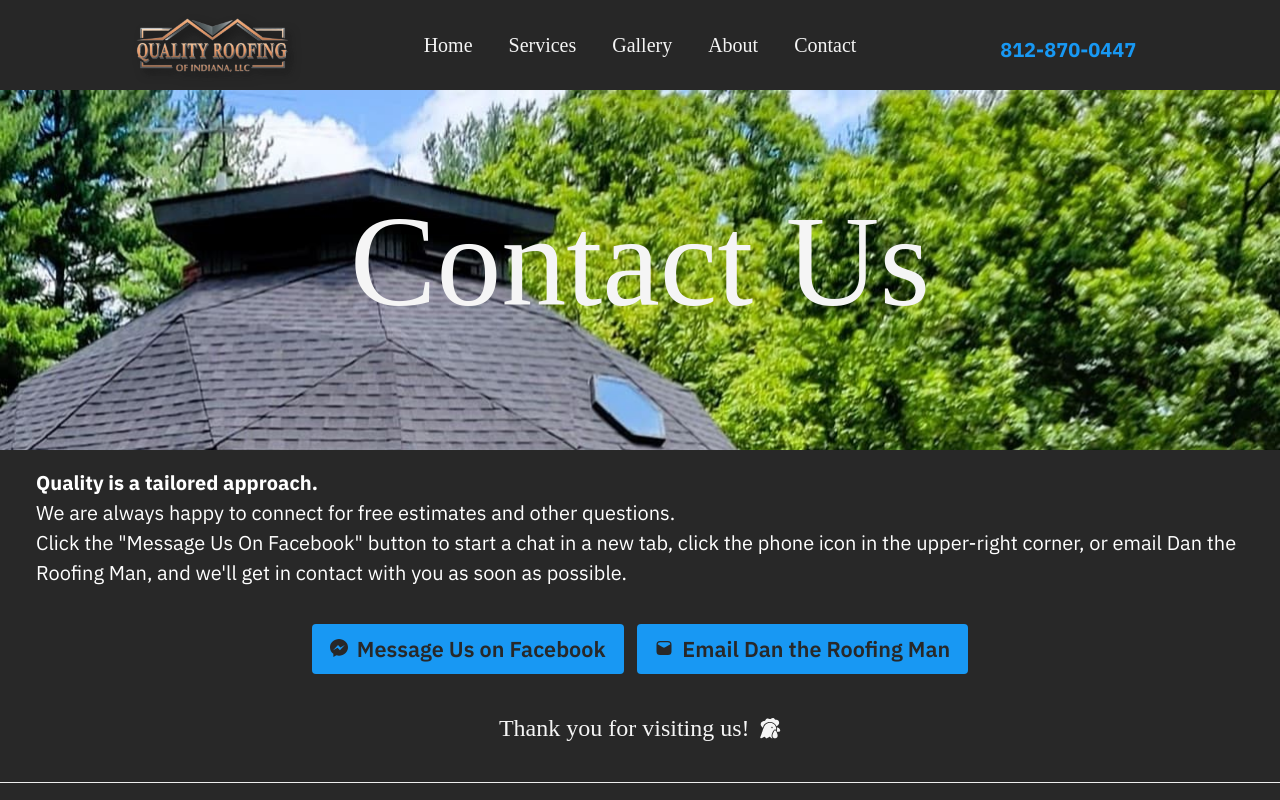
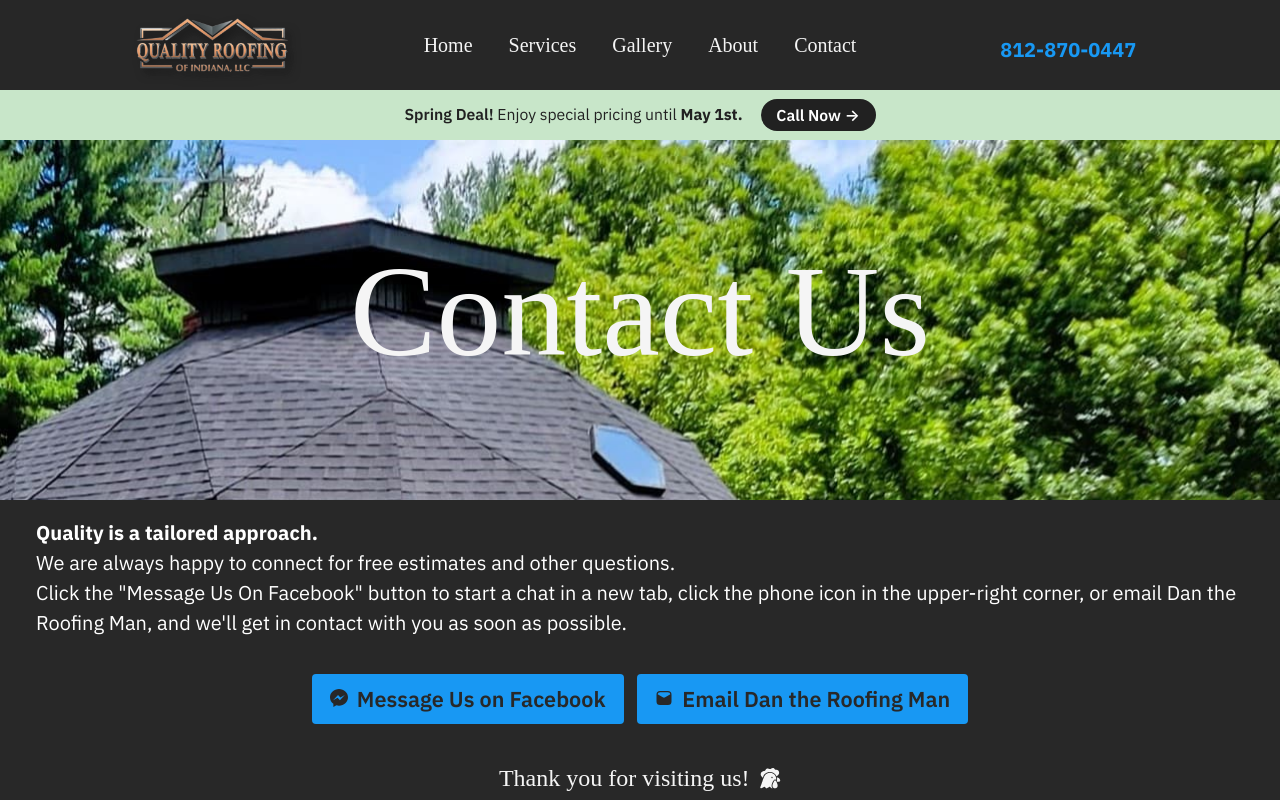
Before and after one commit to kdswaim/quality-roofing-site, an Astro site: page /contact in a window 1280 px wide. Shown: the top 800 px of the page. Built offline with nearby package versions, Linux system fonts and the light colour scheme; Astro itself is replaced by a stand-in of ours; a web font is replaced by a local one.

Commit message:
created banner component to promote spring sale

```diff
--- /dev/null
+++ b/src/components/Banner.astro
@@ -0,0 +1,13 @@
+<div class="relative isolate flex items-center gap-x-6 overflow-hidden bg-green-100 px-2 py-2 sm:px-3.5 sm:before:flex-1">
+
+    <div class="flex flex-wrap items-center gap-x-4">
+      <p class="text-sm/6 text-gray-900 p-0">
+        <strong class="font-semibold">Spring Deal!</strong> Enjoy special pricing until <strong>May 1st.</strong>
+      </p>
+      <a href="tel:8128700447" class="flex-none rounded-full bg-gray-900 px-3.5 py-1 text-sm font-semibold text-white shadow-xs hover:bg-[#0056b3] focus-visible:outline-2 focus-visible:outline-offset-2 focus-visible:outline-gray-900">Call Now <span aria-hidden="true">&rarr;</span></a>
+    </div>
+    <div class="flex flex-1 justify-end">
+      <button type="button" class="-m-3 p-3 focus-visible:outline-offset-[-4px]">
+      </button>
+    </div>
+  </div>
--- a/src/components/DesktopHeader.astro
+++ b/src/components/DesktopHeader.astro
@@ -1,6 +1,7 @@
 ---
 import '../styles/global.css';
 import '../styles/responsive.css';
+import Banner from './Banner.astro';
 ---
 
 <a href="#main" class="skip-link">Skip to main content</a>
@@ -37,7 +38,7 @@ filter: drop-shadow(5px 5px 5px #141414);"
                 <a href="tel:812-870-0447"><span style="color:#1898F3"><strong>812-870-0447</strong></span></a>
             </div>
 </header>
-
+<Banner/>
 <style>
     .skip-link {
     color: var(--color-bg);
--- a/src/components/MobileHeader.astro
+++ b/src/components/MobileHeader.astro
@@ -1,6 +1,7 @@
 ---
 import '../styles/global.css';
 import '../styles/responsive.css';
+import Banner from './Banner.astro';
 ---
 
 <a href="#main" class="skip-link">Skip to main content</a>
@@ -53,7 +54,7 @@ import '../styles/responsive.css';
         </div>
     </nav>
 </header>
-
+<Banner/>
 
 <style>
         .skip-link {
--- a/src/layouts/layout.astro
+++ b/src/layouts/layout.astro
@@ -5,6 +5,7 @@ import Footer from '../components/Footer.astro';
 import MobileHeader from '../components/MobileHeader.astro';
 import DesktopHeader from '../components/DesktopHeader.astro';
 import DesktopHero from '../components/DesktopHero.astro';
+import Banner from '../components/Banner.astro';
 
 interface Props {
     title: string;
```
